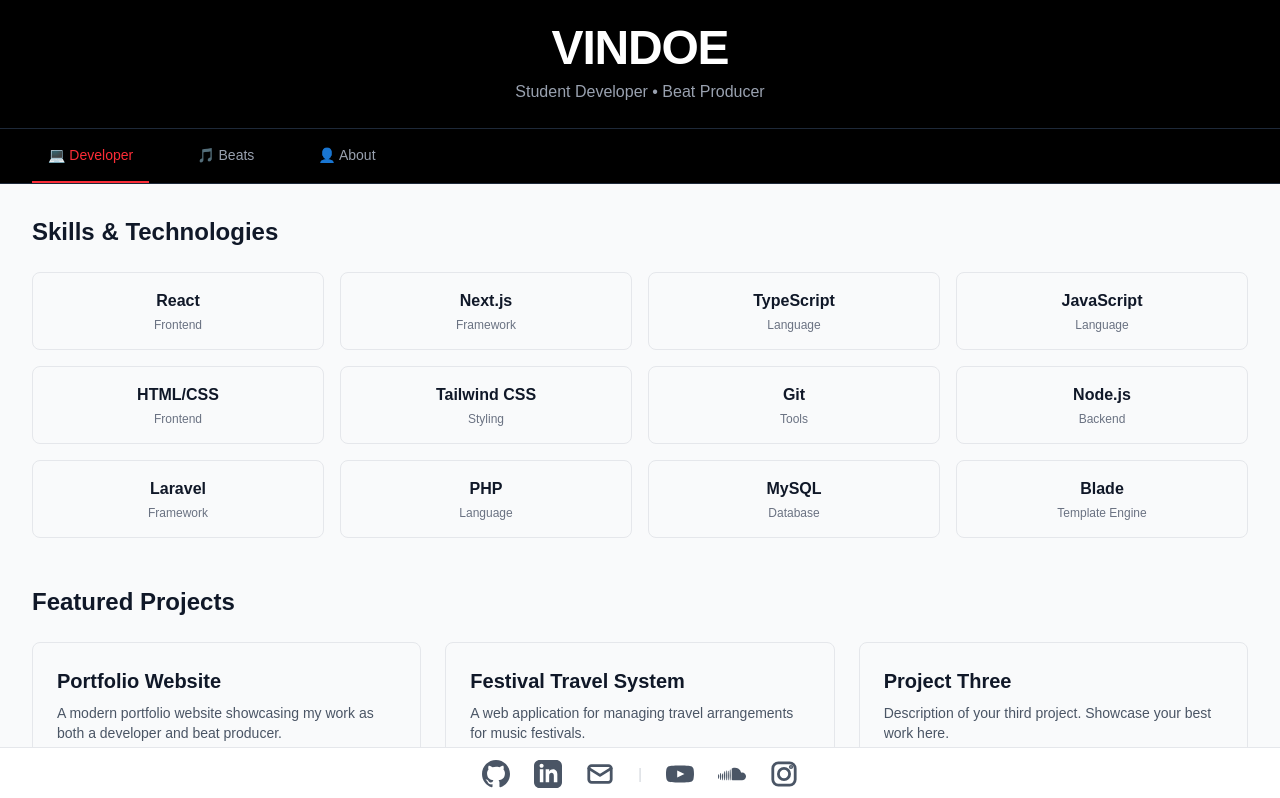
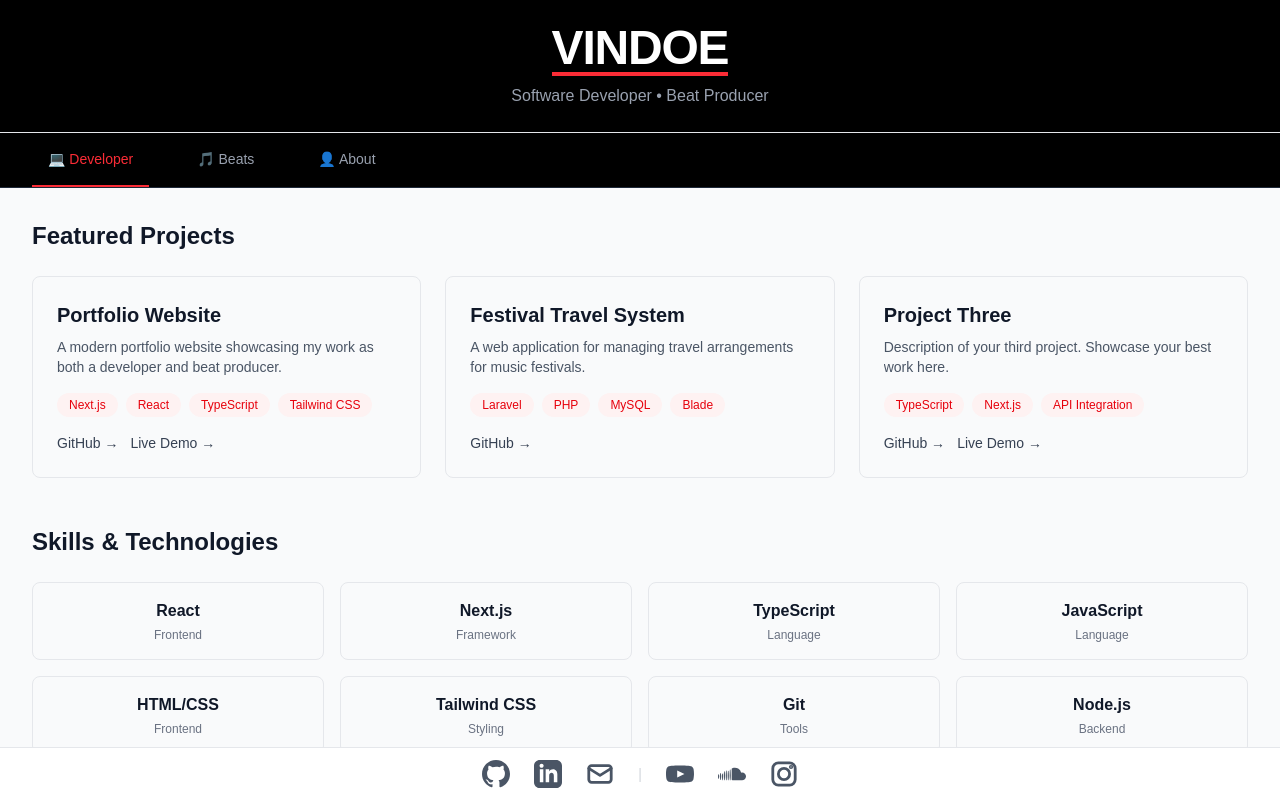
Before and after one commit to KaranDoerga/vindoe-portfolio, a Next.js app: page / in a window 1280 px wide. Shown: the top 798 px of the page. Built offline with nearby package versions, Linux system fonts and the light colour scheme.

Commit message:
feat: update AboutTab section borders for improved visual distinction and modify Header title for clarity

```diff
--- a/src/app/components/AboutTab.tsx
+++ b/src/app/components/AboutTab.tsx
@@ -12,7 +12,7 @@ export default function AboutTab() {
         </section>
 
         {/* Developer Journey */}
-        <section className="rounded-lg border border-gray-200 bg-gray-50 p-6">
+        <section className="rounded-lg border border-green-200 bg-gray-50 p-6">
           <h3 className="mb-3 text-xl font-bold text-gray-900">💻 Developer Journey</h3>
           <p className="leading-relaxed text-gray-700">
             As a student developer, I'm constantly learning and building projects that challenge me
@@ -23,7 +23,7 @@ export default function AboutTab() {
         </section>
 
         {/* Music Journey */}
-        <section className="rounded-lg border border-gray-200 bg-gray-50 p-6">
+        <section className="rounded-lg border border-purple-200 bg-gray-50 p-6">
           <h3 className="mb-3 text-xl font-bold text-gray-900">🎵 Music Production</h3>
           <p className="leading-relaxed text-gray-700">
             Beat making is my creative outlet. I produce beats across various genres, focusing on
@@ -34,7 +34,7 @@ export default function AboutTab() {
         </section>
 
         {/* Current Status & Goals */}
-        <section className="rounded-lg border border-gray-200 bg-gray-50 p-6">
+        <section className="rounded-lg border border-blue-200 bg-gray-50 p-6">
           <h3 className="mb-3 text-xl font-bold text-gray-900">🚀 Current Focus</h3>
           <p className="leading-relaxed text-gray-700">
             Right now, I'm focused on expanding my technical skills while continuing to develop my
@@ -45,7 +45,7 @@ export default function AboutTab() {
         </section>
 
         {/* Call to Action */}
-        <section className="rounded-lg border-2 border-red-200 bg-red-50 p-6 text-center">
+        <section className="rounded-lg border-2 border-orange-200 bg-orange-50 p-6 text-center">
           <h3 className="mb-3 text-xl font-bold text-gray-900">Let's Connect</h3>
           <p className="leading-relaxed text-gray-700">
             I'm always interested in connecting with other developers, musicians, and creators.
--- a/src/app/components/BeatCard.tsx
+++ b/src/app/components/BeatCard.tsx
@@ -3,14 +3,12 @@ import YouTubeEmbed from './YouTubeEmbed'
 type BeatCardProps = {
   title: string
   youtubeId: string
-  description?: string
   tags?: string[]
 }
 
 export default function BeatCard({
   title,
   youtubeId,
-  description,
   tags,
 }: BeatCardProps) {
   return (
@@ -19,9 +17,6 @@ export default function BeatCard({
 
       <div className="mt-4">
         <h3 className="font-bold text-gray-900">{title}</h3>
-        {description && (
-          <p className="mt-1 text-sm text-gray-600">{description}</p>
-        )}
 
         {/* Tags */}
         {tags && tags.length > 0 && (
--- a/src/app/components/BeatsTab.tsx
+++ b/src/app/components/BeatsTab.tsx
@@ -5,44 +5,37 @@ import BeatCard from './BeatCard'
 const featuredBeat = {
   title: 'Featured Beat Title',
   youtubeId: 'dQw4w9WgXcQ', // Replace with real YouTube video ID
-  description: 'Your featured beat description goes here. Highlight what makes this beat special.',
 }
 
 const beats = [
   {
     title: 'Beat Name 1',
     youtubeId: 'dQw4w9WgXcQ', // Replace with real YouTube video ID
-    description: 'Description of your beat',
     tags: ['Trap', '140 BPM', 'Dark'],
   },
   {
     title: 'Beat Name 2',
     youtubeId: 'dQw4w9WgXcQ', // Replace with real YouTube video ID
-    description: 'Description of your beat',
     tags: ['Hip-Hop', '90 BPM', 'Chill'],
   },
   {
     title: 'Beat Name 3',
     youtubeId: 'dQw4w9WgXcQ', // Replace with real YouTube video ID
-    description: 'Description of your beat',
     tags: ['Drill', '138 BPM', 'Aggressive'],
   },
   {
     title: 'Beat Name 4',
     youtubeId: 'dQw4w9WgXcQ', // Replace with real YouTube video ID
-    description: 'Description of your beat',
     tags: ['R&B', '85 BPM', 'Smooth'],
   },
   {
     title: 'Beat Name 5',
     youtubeId: 'dQw4w9WgXcQ', // Replace with real YouTube video ID
-    description: 'Description of your beat',
     tags: ['Pop', '120 BPM', 'Upbeat'],
   },
   {
     title: 'Beat Name 6',
     youtubeId: 'dQw4w9WgXcQ', // Replace with real YouTube video ID
-    description: 'Description of your beat',
     tags: ['Lo-Fi', '75 BPM', 'Relaxed'],
   },
 ]
@@ -61,7 +54,6 @@ export default function BeatsTab() {
           />
           <div className="mt-4">
             <h3 className="text-xl font-bold text-gray-900">{featuredBeat.title}</h3>
-            <p className="mt-2 text-gray-600">{featuredBeat.description}</p>
           </div>
         </div>
       </section>
--- a/src/app/components/DeveloperTab.tsx
+++ b/src/app/components/DeveloperTab.tsx
@@ -55,22 +55,22 @@ const education2 = {
 export default function DeveloperTab() {
   return (
     <div className="space-y-12">
+      {/* Projects Section */}
+      <section>
+        <h2 className="mb-6 text-2xl font-bold text-gray-900">Featured Projects</h2>
+        <div className="grid gap-6 md:grid-cols-2 lg:grid-cols-3">
+          {projects.map((project) => (
+            <ProjectCard key={project.title} {...project} />
+          ))}
+        </div>
+      </section>
+
       {/* Skills Section */}
       <section>
         <h2 className="mb-6 text-2xl font-bold text-gray-900">Skills & Technologies</h2>
         <div className="grid grid-cols-2 gap-4 sm:grid-cols-3 lg:grid-cols-4">
           {skills.map((skill) => (
             <SkillCard key={skill.name} name={skill.name} category={skill.category} />
-          ))}
-        </div>
-      </section>
-
-      {/* Projects Section */}
-      <section>
-        <h2 className="mb-6 text-2xl font-bold text-gray-900">Featured Projects</h2>
-        <div className="grid gap-6 md:grid-cols-2 lg:grid-cols-3">
-          {projects.map((project) => (
-            <ProjectCard key={project.title} {...project} />
           ))}
         </div>
       </section>
--- a/src/app/components/Header.tsx
+++ b/src/app/components/Header.tsx
@@ -1,13 +1,13 @@
 export default function Header() {
   return (
-    <header className="w-full border-b border-gray-800 bg-black">
+    <header className="w-full border-b border-gray-200 bg-black">
       <div className="mx-auto max-w-7xl px-4 py-6 sm:px-6 lg:px-8">
         <div className="text-center">
-          <h1 className="text-4xl font-bold tracking-tight text-white sm:text-5xl">
+          <h1 className="text-4xl font-bold tracking-tight text-white sm:text-5xl border-b-4 border-red-500 inline-block">
             VINDOE
           </h1>
           <p className="mt-2 text-sm text-gray-400 sm:text-base">
-            Student Developer • Beat Producer
+            Software Developer • Beat Producer
           </p>
         </div>
       </div>
```
